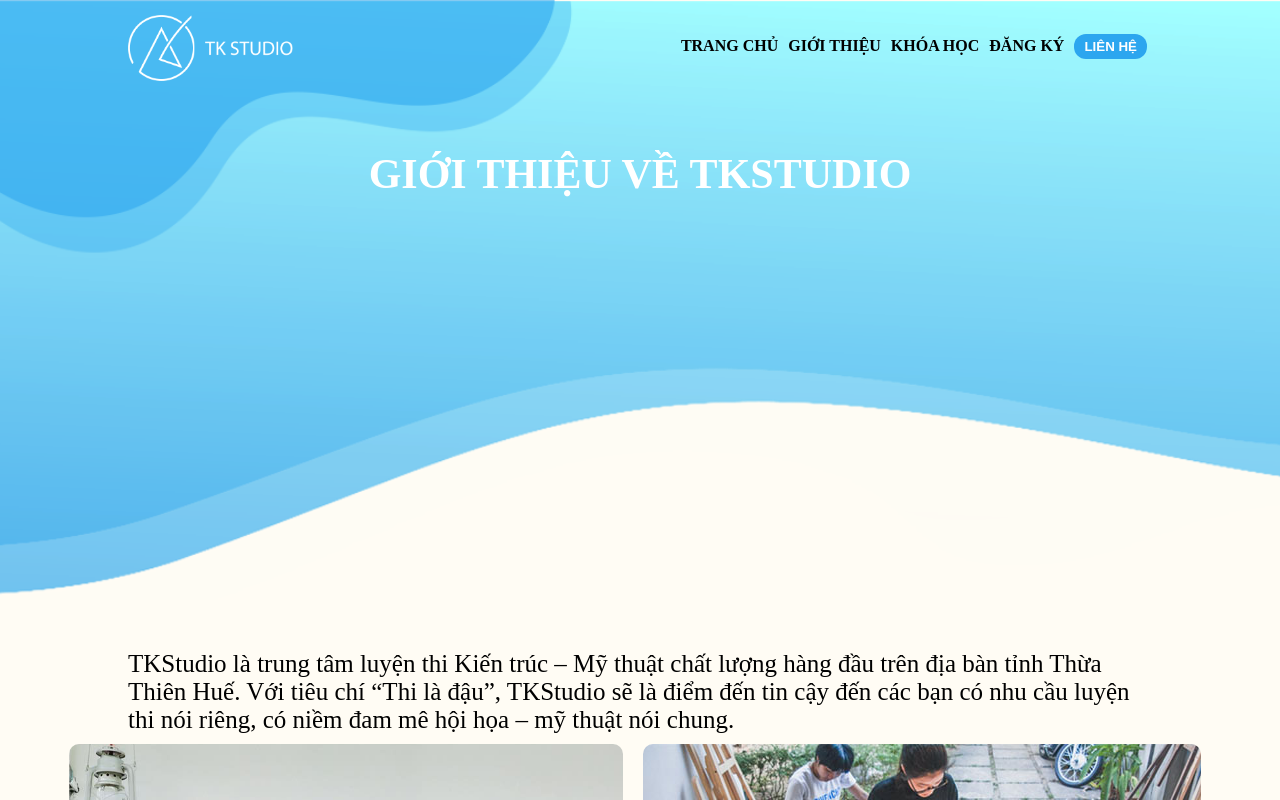
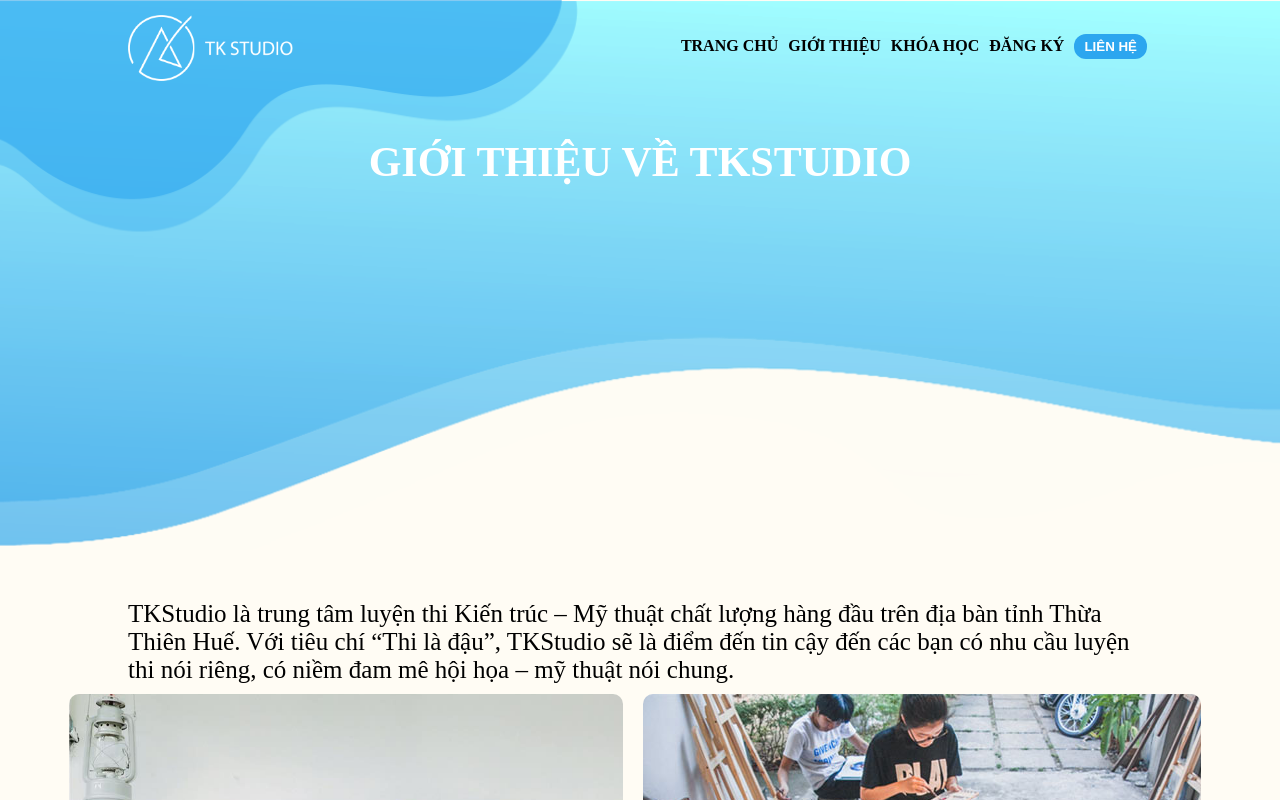
Before and after one commit to tinnguyen2701/TK-Studio, a React app: page /gioi-thieu in a window 1280 px wide. Shown: the top 800 px of the page. Built offline with nearby package versions, Linux system fonts and the light colour scheme.

Commit message:
fix page about

```diff
--- a/src/components/About/index.js
+++ b/src/components/About/index.js
@@ -139,7 +139,7 @@ const Banner = styled.div`
   background-size: cover;
   background-position: center;
   position: relative;
-  height: 75%;
+  height: 550px;
   overflow: hidden;
   margin-bottom: 50px;
 
```
